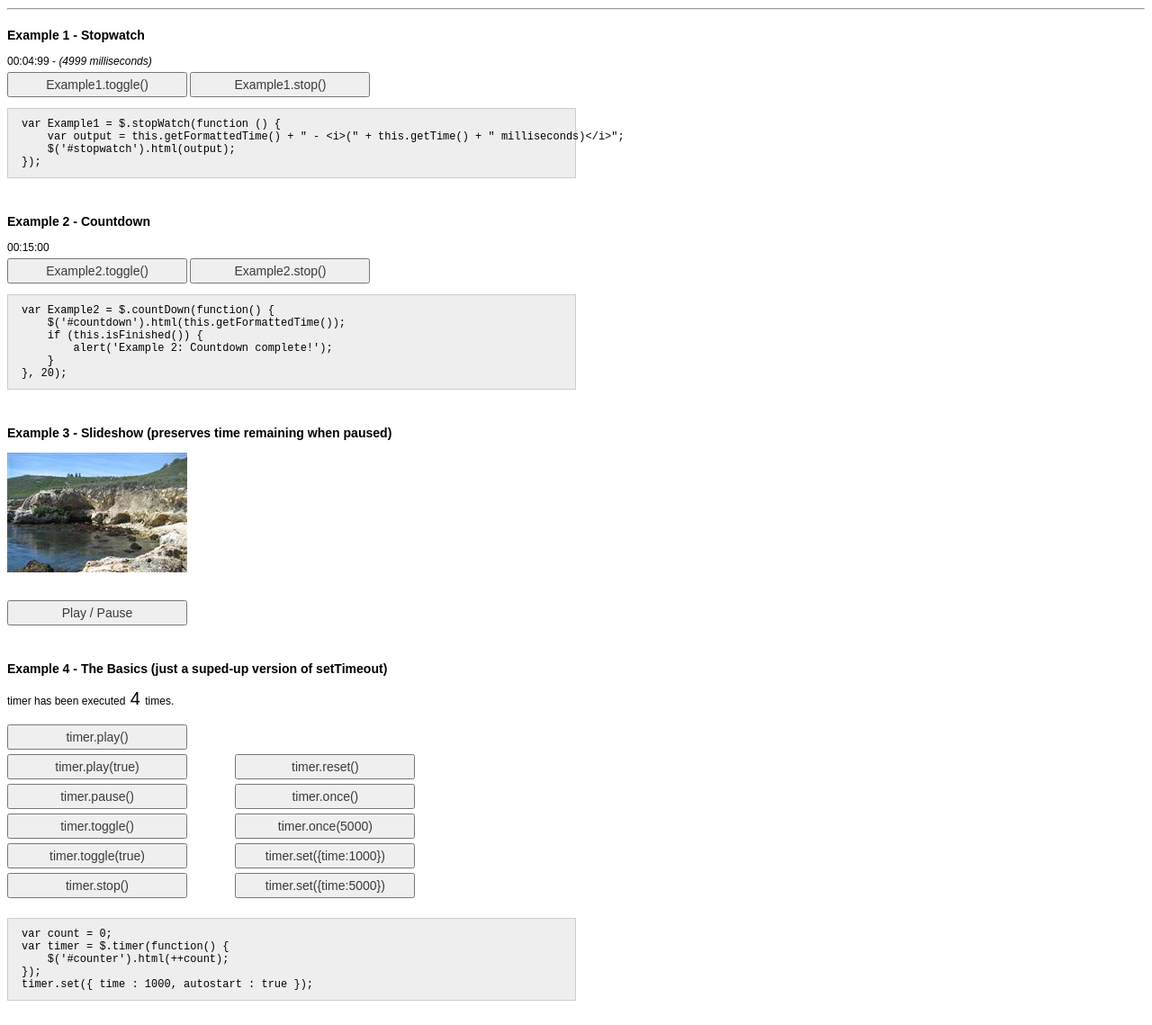
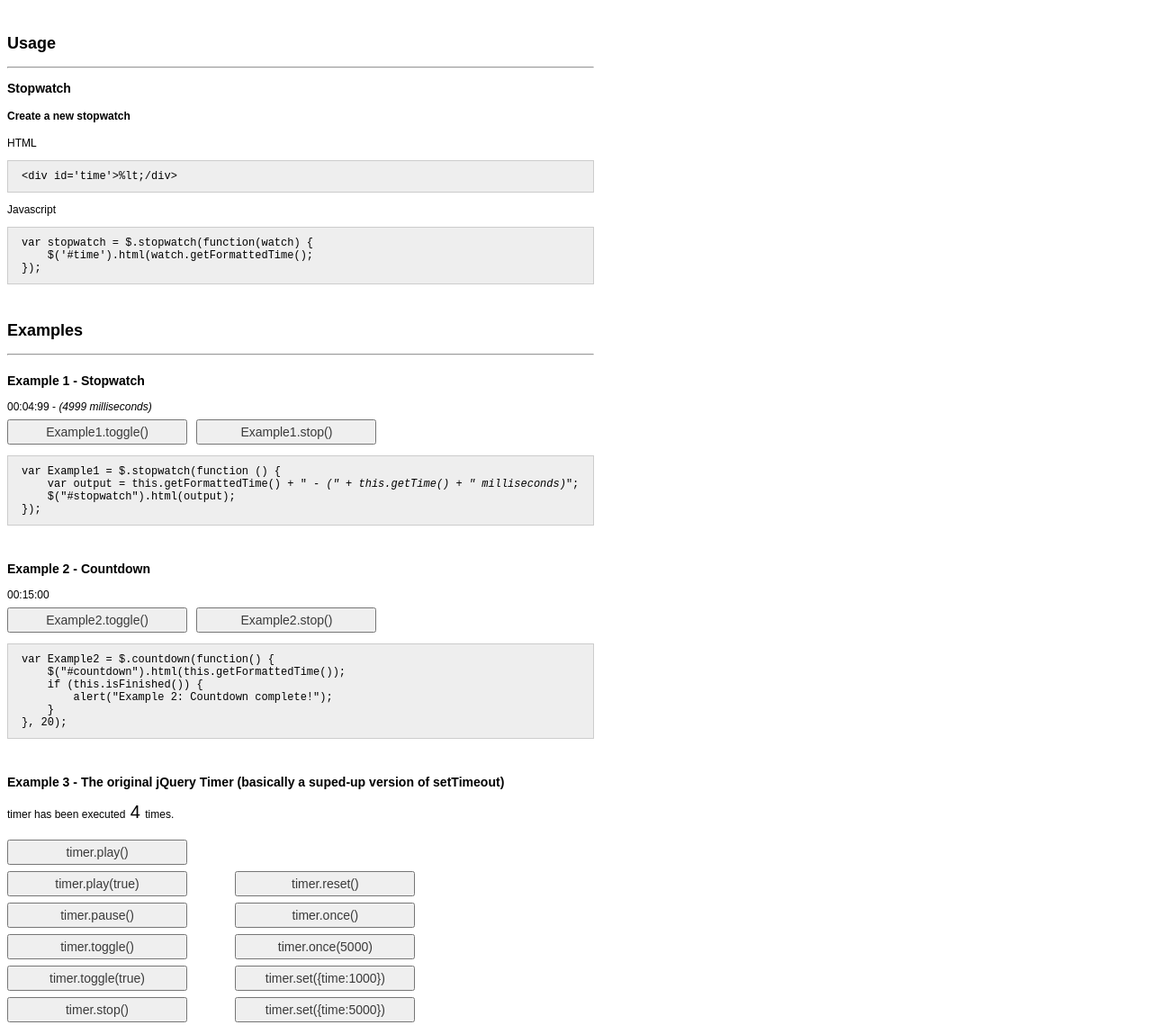
Before and after one commit to jchavannes/jquery-timer, a plain HTML site: page demo.html in a window 1280 px wide. Shown: the part 103-1242 px from the top of the page at 90% size. Drawn offline with Linux system fonts and the light colour scheme.

Commit message:
Adding usage and renaming to lowercase

```diff
--- a/demo.html
+++ b/demo.html
@@ -15,16 +15,39 @@
     <p>Project home: <a href="http://jchavannes.com/jquery-timer" target="_blank">http://jchavannes.com/jquery-timer</a></p>
     <p><a href="res/demo.js" target="_blank">View Source</a></p>
 
-    <hr/><h3 style='margin-top:20px;'>Example 1 - Stopwatch</h3>
+    <br/>
+
+    <h2>Usage</h2>
+
+    <hr/>
+
+    <h3>Stopwatch</h3>
+
+    <h4>Create a new stopwatch</h4>
+    <p>HTML</p>
+    <pre>&lt;div id='time'&gt;%lt;/div&gt;</pre>
+    <p>Javascript</p>
+    <pre>
+var stopwatch = $.stopwatch(function(watch) {
+    $('#time').html(watch.getFormattedTime();
+});</pre>
+
+    <br/>
+
+    <h2>Examples</h2>
+
+    <hr/>
+
+    <h3 style='margin-top:20px;'>Example 1 - Stopwatch</h3>
     <p>
         <span id="stopwatch">00:00:00</span><br/>
         <input type='button' value='Example1.toggle()' onclick='Example1.toggle()' />
         <input type='button' value='Example1.stop()' onclick='Example1.stop()' />
     </p>
-    <pre style='padding:10px 15px;'>
-var Example1 = $.stopWatch(function () {
-    var output = this.getFormattedTime() + " - &lt;i&gt;(" + this.getTime() + " milliseconds)&lt;/i&gt;";
-    $('#stopwatch').html(output);
+    <pre>
+var Example1 = $.stopwatch(function () {
+    var output = this.getFormattedTime() + " - <i>(" + this.getTime() + " milliseconds)</i>";
+    $("#stopwatch").html(output);
 });</pre>
     <br/>
 
@@ -34,16 +57,42 @@ var Example1 = $.stopWatch(function () {
         <input type='button' value='Example2.toggle()' onclick='Example2.toggle()' />
         <input type='button' value='Example2.stop()' onclick='Example2.stop()' />
     </form>
-    <pre style='padding:10px 15px;'>
-var Example2 = $.countDown(function() {
-    $('#countdown').html(this.getFormattedTime());
+    <pre>
+var Example2 = $.countdown(function() {
+    $("#countdown").html(this.getFormattedTime());
     if (this.isFinished()) {
-        alert('Example 2: Countdown complete!');
+        alert("Example 2: Countdown complete!");
     }
 }, 20);</pre>
     <br/>
 
-    <h3>Example 3 - Slideshow (preserves time remaining when paused)</h3>
+
+    <h3>Example 3 - The original jQuery Timer (basically a suped-up version of setTimeout)</h3>
+    <p>timer has been executed <span id='counter' style=''>0</span> times.</p>
+    <div class='example-four'>
+        <input type='button' value='timer.play()' onclick='timer.play();' /><br/>
+        <input type='button' value='timer.play(true)' onclick='timer.play(true);' /><br/>
+        <input type='button' value='timer.pause()' onclick='timer.pause();' /><br/>
+        <input type='button' value='timer.toggle()' onclick='timer.toggle();' /><br/>
+        <input type='button' value='timer.toggle(true)' onclick='timer.toggle(true);' /><br/>
+        <input type='button' value='timer.stop()' onclick='timer.stop();' />
+    </div>
+    <div class='example-four'>
+        <input type='button' value='timer.reset()' onclick='timer.reset();' /><br/>
+        <input type='button' value='timer.once()' onclick='timer.once();' /><br/>
+        <input type='button' value='timer.once(5000)' onclick='timer.once(5000);' /><br/>
+        <input type='button' value='timer.set({time:1000})' onclick='timer.set({time:1000});' /><br/>
+        <input type='button' value='timer.set({time:5000})' onclick='timer.set({time:5000});' />
+    </div>
+    <br/><pre>
+var count = 0;
+var timer = $.timer(function() {
+    $('#counter').html(++count);
+});
+timer.set({ time : 1000, autostart : true });</pre>
+
+
+    <h3>Example 4 - Slideshow (preserves time remaining when paused)</h3>
     <div class="galleryImages">
         <img src='res/img/1.jpg' alt='' />
         <img src='res/img/2.jpg' alt='' />
@@ -65,31 +114,9 @@ var Example2 = $.countDown(function() {
     </div>
     <p class="example-three">
         <span id="timeRemaining"><br/></span>
-        <input type='button' value='Play / Pause' onclick='Example3.toggleGallery();' />
+        <input type='button' value='Play / Pause' onclick='Example4.toggleGallery();' />
     </p>
 
-    <h3>Example 4 - The Basics (just a suped-up version of setTimeout)</h3>
-    <p>timer has been executed <span id='counter' style=''>0</span> times.</p>
-    <div class='example-four'>
-        <input type='button' value='timer.play()' onclick='timer.play();' /><br/>
-        <input type='button' value='timer.play(true)' onclick='timer.play(true);' /><br/>
-        <input type='button' value='timer.pause()' onclick='timer.pause();' /><br/>
-        <input type='button' value='timer.toggle()' onclick='timer.toggle();' /><br/>
-        <input type='button' value='timer.toggle(true)' onclick='timer.toggle(true);' /><br/>
-        <input type='button' value='timer.stop()' onclick='timer.stop();' />
-    </div>
-    <div class='example-four'>
-        <input type='button' value='timer.reset()' onclick='timer.reset();' /><br/>
-        <input type='button' value='timer.once()' onclick='timer.once();' /><br/>
-        <input type='button' value='timer.once(5000)' onclick='timer.once(5000);' /><br/>
-        <input type='button' value='timer.set({time:1000})' onclick='timer.set({time:1000});' /><br/>
-        <input type='button' value='timer.set({time:5000})' onclick='timer.set({time:5000});' />
-    </div>
-    <br/><pre style='margin-bottom:20px; padding:10px 15px;'>
-var count = 0;
-var timer = $.timer(function() {
-    $('#counter').html(++count);
-});
-timer.set({ time : 1000, autostart : true });</pre>
+
 </body>
 </html>
--- a/res/demo.js
+++ b/res/demo.js
@@ -1,12 +1,12 @@
-var Example1 = $.stopWatch(function () {
+var Example1 = $.stopwatch(function () {
     var output = this.getFormattedTime() + " - <i>(" + this.getTime() + " milliseconds)</i>";
-    $('#stopwatch').html(output);
+    $("#stopwatch").html(output);
 });
 
-var Example2 = $.countDown(function() {
-    $('#countdown').html(this.getFormattedTime());
+var Example2 = $.countdown(function() {
+    $("#countdown").html(this.getFormattedTime());
     if (this.isFinished()) {
-        alert('Example 2: Countdown complete!');
+        alert("Example 2: Countdown complete!");
     }
 }, 20);
 
@@ -21,7 +21,7 @@ var Example2 = $.countDown(function() {
  * play again, the timer continues where it ended instead of
  * starting over again.
  */
-var Example3 = new (function() {
+var Example4 = new (function() {
     var $galleryImages, // An array of image elements
         $timeRemaining, // Usually hidden element to display time when paused
         imageId = 0, // Which image is being shown
@@ -37,7 +37,7 @@ var Example3 = new (function() {
         init = function() {
             $galleryImages = $('.galleryImages img');
             $timeRemaining = $('#timeRemaining');
-            Example3.Timer = $.timer(updateTimer, incrementTime, true).once();
+            Example4.Timer = $.timer(updateTimer, incrementTime, true).once();
         };
     this.toggleGallery = function() {
         if (this.Timer.isActive) {
--- a/res/style.css
+++ b/res/style.css
@@ -10,7 +10,7 @@ label {
 }
 input[type=button] {
     padding: 4px 10px;
-    margin: 5px 0 0;
+    margin: 7px 7px 0 0;
     font-size: 14px;
     width: 200px;
     color: #3a3a3a;
@@ -30,13 +30,15 @@ a:hover {
     color: #000;
     cursor: pointer;
 }
-p {
+hr {
+    width: 650px;
+    margin: 12px 0;
 }
 pre {
     background-color: #eee;
     border: 1px solid #ccc;
-    width: 600px;
-    padding: 5px;
+    width: 620px;
+    padding: 10px 15px;
 }
 div {
     display: inline-block;
```
Also changed, not shown: jquery.timer.js.
